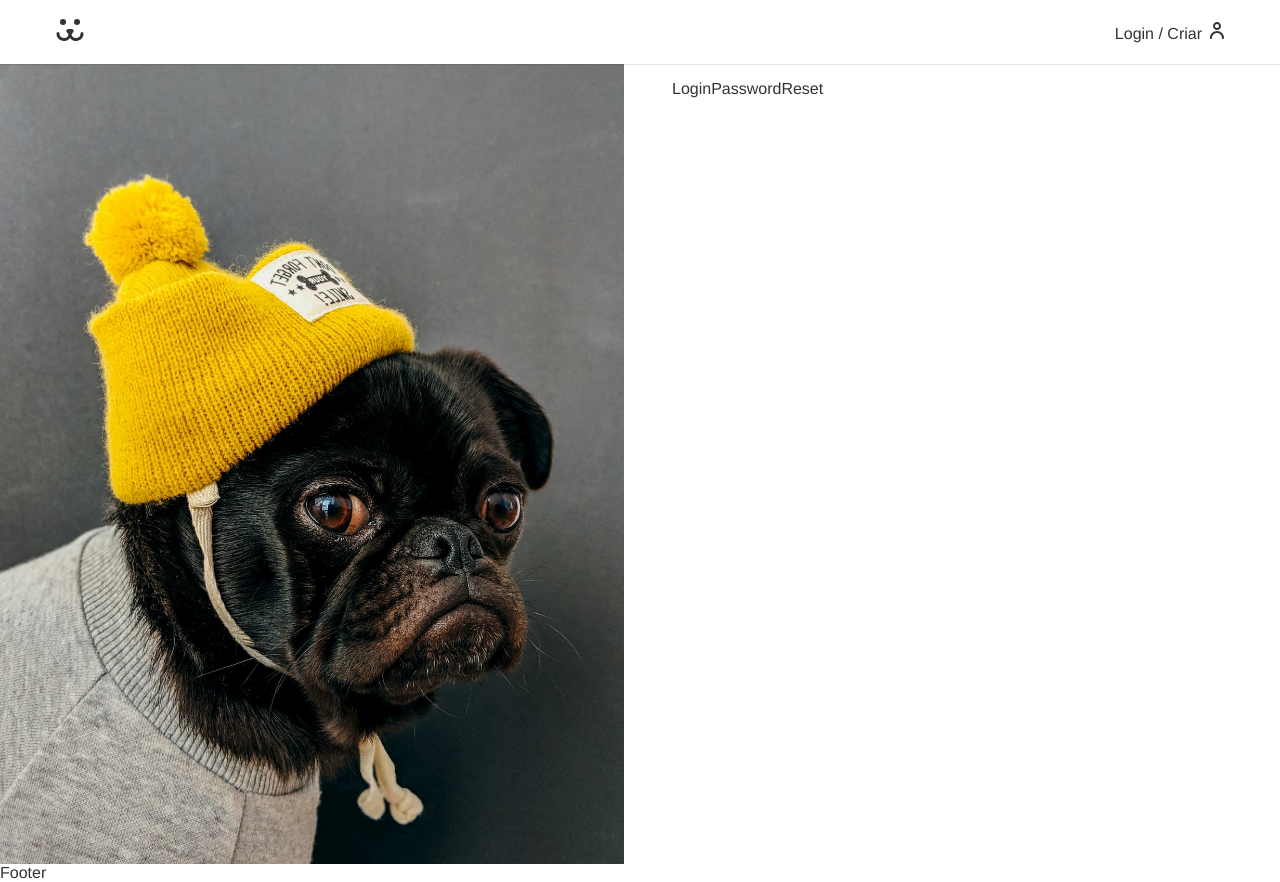
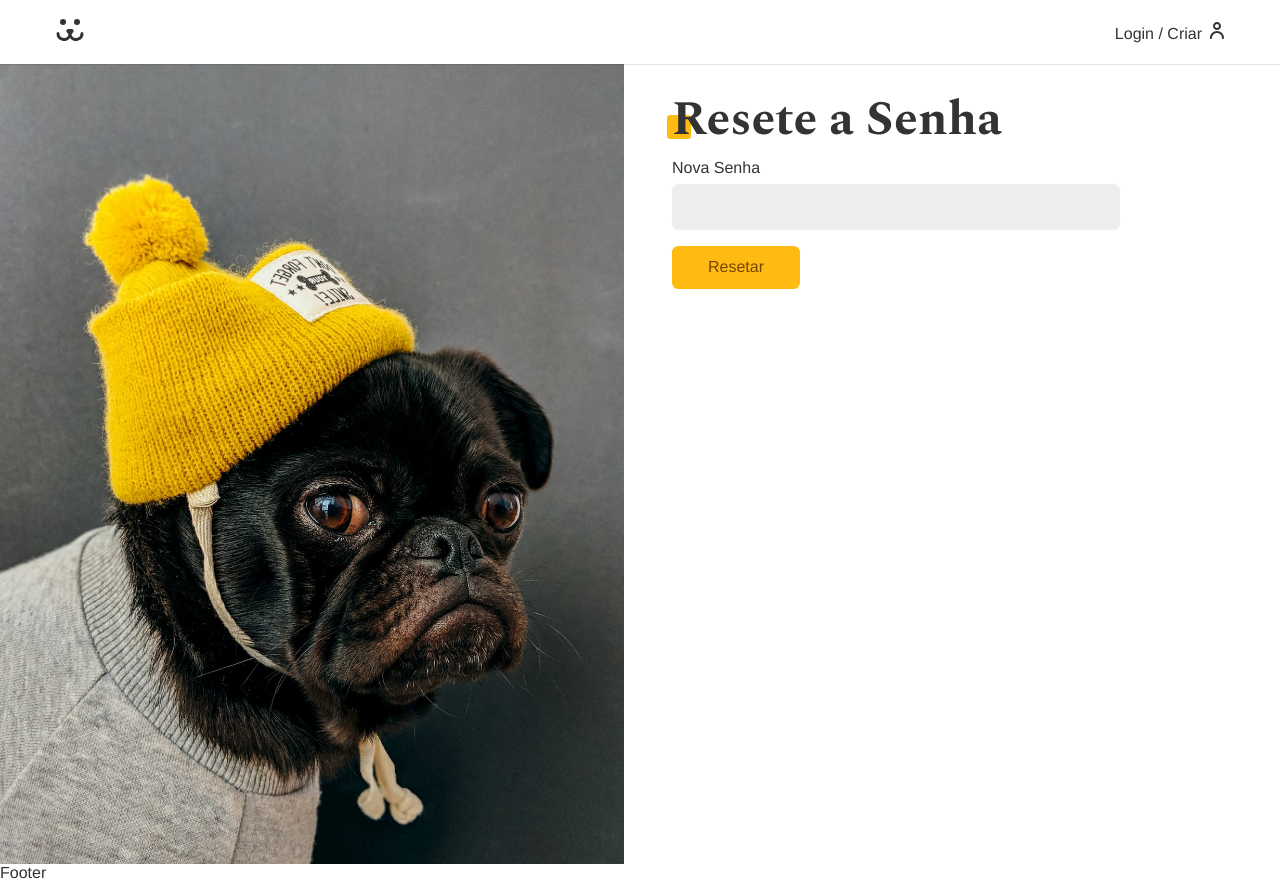
Before and after one commit to allangdasilva/projeto-dogs, a React (Vite) app: page /login/reset in a window 1280 px wide. Built offline with nearby package versions, Linux system fonts and the light colour scheme.

Commit message:
Página de reset da senha completa

```diff
--- a/src/api.jsx
+++ b/src/api.jsx
@@ -114,3 +114,15 @@
     },
   };
 }
+export function PASSWORD_RESET(body) {
+  return {
+    url: `${API_URL}/api/password/reset`,
+    options: {
+      method: "POST",
+      headers: {
+        "Content-Type": "application/json",
+      },
+      body: JSON.stringify(body),
+    },
+  };
+}
--- a/src/components/login/LoginPasswordLost.jsx
+++ b/src/components/login/LoginPasswordLost.jsx
@@ -16,7 +16,7 @@
     if (login.validate()) {
       const { url, options } = PASSWORD_LOST({
         login: login.value,
-        url: window.location.href.replace("lost", "resetar"),
+        url: window.location.href.replace("lost", "reset"),
       });
       const { json } = await request(url, options);
       console.log(json);
--- a/src/components/login/LoginPasswordReset.jsx
+++ b/src/components/login/LoginPasswordReset.jsx
@@ -1,7 +1,61 @@
 import React from "react";
+import Input from "../forms/Input";
+import Button from "../forms/Button";
+import useForm from "../../hooks/useForm";
+import useFetch from "../../hooks/useFetch";
+import Error from "../helper/Error";
+import { PASSWORD_RESET } from "../../api";
+import { useNavigate } from "react-router-dom";
 
 const LoginPasswordReset = () => {
-  return <div>LoginPasswordReset</div>;
+  const [login, setLogin] = React.useState("");
+  const [key, setKey] = React.useState("");
+  const password = useForm();
+  const { request, error, loading } = useFetch();
+  const navigate = useNavigate();
+
+  React.useEffect(() => {
+    const params = new URLSearchParams(window.location.search);
+    const key = params.get("key");
+    const login = params.get("login");
+    if (key) setKey(key);
+    if (login) setLogin(login);
+  }, []);
+
+  async function handleSubmit(event) {
+    event.preventDefault();
+    if (password.validate()) {
+      const { url, options } = PASSWORD_RESET({
+        login,
+        key,
+        password: password.value,
+      });
+      const { response } = await request(url, options);
+      if (response.ok) navigate("/login");
+    }
+  }
+
+  return (
+    <>
+      <section>
+        <h1 className="title">Resete a Senha</h1>
+        <form onSubmit={handleSubmit}>
+          <Input
+            label={"Nova Senha"}
+            type={"password"}
+            name={"password"}
+            {...password}
+          />
+          {loading ? (
+            <Button disabled>Resetando...</Button>
+          ) : (
+            <Button>Resetar</Button>
+          )}
+        </form>
+        <Error error={error} />
+      </section>
+    </>
+  );
 };
 
 export default LoginPasswordReset;
```
